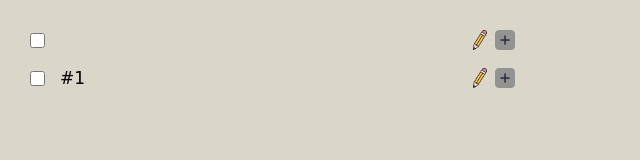
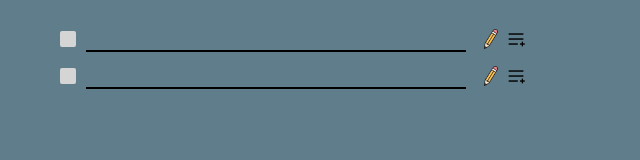
Before and after one commit to KaioBenevenuto/Task_list, a plain HTML site: page Lista/index.html in a window 1280 px wide. Both pictures are taken after a click on the button 505 px from the left and 40 px from the top of the page. Shown: the whole page, without its empty margins (0-640 px from the left). Drawn offline with Linux system fonts and the light colour scheme; a web font is replaced by a local one.

Commit message:
corrigi alguns erros e mudei o estilo da página que fica a lista

```diff
--- a/Lista/index.html
+++ b/Lista/index.html
@@ -4,6 +4,7 @@
   <meta charset="UTF-8">
   <meta name="viewport" content="width=device-width, initial-scale=1.0">
   <link rel="stylesheet" href="style.css">
+  <link rel="stylesheet" href="https://cdnjs.cloudflare.com/ajax/libs/font-awesome/6.6.0/css/all.min.css">
   <title></title>
 
   <link rel="preconnect" href="https://fonts.googleapis.com">
@@ -14,9 +15,9 @@
   <h1 id="listTitle"></h1>
 
   <div class="listaContainer"></div>
-    <div class="line">
+    <div class="line" style="display: none;">
       <input type="checkbox" class="checkbox">
-      <input type="text" class="text" autocomplete="off" disabled value="#1 ">
+      <input type="text" class="text" autocomplete="off" disabled>
       <button class="editarBtn"></button>
       <button class="adicionarBtn"></button>
       <button class="removerBtn" style="display: none;"></button>
--- a/Lista/script.js
+++ b/Lista/script.js
@@ -5,34 +5,20 @@ if (currentDivData && currentDivData.title) {
   h1.textContent = currentDivData.title
 }
 
-//Faz o risco no texto
-document.querySelector(".checkbox").addEventListener("change", function () {
-  const line = document.querySelector(".line").querySelector('.text')
-
-  if (this.checked) {
-    line.style.textDecoration = "line-through"
-    line.style.color = "rgba(138, 138, 138, 0.522)"
-  } else {
-    line.style.textDecoration = "none"
-    line.style.color = "black"
-  }
-})
-
 //Coloca o ícone nos buttons
 function btnImg(button) {
-  const altXlarg = "20px"
   let img = document.createElement("img")
 
   if (button.classList.contains("editarBtn")) {
     img.src = "../assets/pencil.png"
   } else if (button.classList.contains("adicionarBtn")) {
-    img.src = "../assets/adicionar.png"
+    img.src = "../assets/adicionar (2).png"
   } else if (button.classList.contains("removerBtn")) {
     img.src = "../assets/cancelar.png"
   }
 
-  img.style.width = altXlarg
-  img.style.height = altXlarg
+  img.style.width = "20px"
+  img.style.height = "20px"
   button.appendChild(img)
 }
 
@@ -43,7 +29,7 @@ function habilitarEdicao(event) {
   const editarBtn = line.querySelector(".editarBtn")
 
   inputTexto.disabled = false
-  editarBtn.style.transform = "scale(0.80)"
+  editarBtn.style.transform = "scale(0.60)"
   setTimeout(function () {
     editarBtn.style.transform = "scale(1)"
     inputTexto.focus()
@@ -74,7 +60,7 @@ function adicionarLinha() {
     const line = this.closest(".line").querySelector(".text")
     if (this.checked) {
       line.style.textDecoration = "line-through"
-      line.style.color = "rgba(138, 138, 138, 0.522)"
+      line.style.color = "#c2b79bab"
     } else {
       line.style.textDecoration = "none"
       line.style.color = "black"
@@ -89,20 +75,30 @@ function adicionarLinha() {
   const editarBtn = document.createElement("button")
   editarBtn.classList.add("editarBtn")
   editarBtn.addEventListener("click", habilitarEdicao)
-  btnImg(editarBtn) // Adiciona a imagem do botão
+  btnImg(editarBtn)
 
   const removerBtn = document.createElement("button")
   removerBtn.classList.add("removerBtn")
   removerBtn.style.display = "none"
   removerBtn.addEventListener("click", function () {
-    novaLinha.remove()
+    removerBtn.style.transform = "scale(0.80)"
+    setTimeout(function () {
+      removerBtn.style.transform = "scale(1)"
+      novaLinha.remove()
+    }, 100)
   })
-  btnImg(removerBtn) // Adiciona a imagem do botão
+  btnImg(removerBtn)
 
   const adicionarBtn = document.createElement("button")
   adicionarBtn.classList.add("adicionarBtn")
-  adicionarBtn.addEventListener("click", adicionarLinha)
-  btnImg(adicionarBtn) // Adiciona a imagem do botão
+  adicionarBtn.addEventListener("click", function () {
+    adicionarBtn.style.transform = "scale(0.80)"
+    setTimeout(function () {
+      adicionarLinha()
+      adicionarBtn.style.transform = "scale(1)"
+    }, 100)
+  })
+  btnImg(adicionarBtn)
 
   novaLinha.appendChild(checkbox)
   novaLinha.appendChild(inputTexto)
@@ -110,11 +106,9 @@ function adicionarLinha() {
   novaLinha.appendChild(adicionarBtn)
   novaLinha.appendChild(removerBtn)
 
-  // Mostrar o botão remover ao passar o mouse
+  // Mostrar o botão 'remover' ao passar o mouse
   novaLinha.addEventListener("mouseover", function () {
-    if (
-      novaLinha !== document.querySelector(".listaContainer .line") //Estava antes ".line:last-child"
-    ) {
+    if (novaLinha !== document.querySelector(".listaContainer .line")) {
       removerBtn.style.display = "inline-block"
     }
   })
@@ -127,13 +121,21 @@ function adicionarLinha() {
 }
 
 // Inicia ícones e eventos na primeira linha
-document.querySelectorAll('.line').forEach(line => {
-  line.querySelectorAll('button').forEach(button => btnImg(button))
-  line.querySelector('.editarBtn').addEventListener('click', habilitarEdicao)
-  line.querySelector('.adicionarBtn').addEventListener('click', adicionarLinha)
+document.querySelectorAll(".line").forEach((line) => {
+  line.querySelectorAll("button").forEach((button) => btnImg(button))
+  line.querySelector(".editarBtn").addEventListener("click", habilitarEdicao)
+  line.querySelector(".adicionarBtn").addEventListener("click", adicionarLinha)
 })
 
+adicionarLinha()
+document.querySelector(".editarBtn").addEventListener("click", habilitarEdicao)
+document.querySelector(".adicionarBtn").addEventListener("click", function () {
+  const adicionar = document.querySelector(".adicionarBtn")
+  adicionar.style.transform = "scale(0.80)"
+  setTimeout(function () {
+    adicionarLinha
+    adicionar.style.transform = "scale(1)"
+  }, 100)
+})
 
-document.querySelector('.editarBtn').addEventListener('click', habilitarEdicao)
-document.querySelector(".adicionarBtn").addEventListener("click", adicionarLinha)
-//Tenho que tirar a linha que eu crie no HTML sem apagar as classes
+//tenho que armazenar as mudanças feitas na página
--- a/Lista/style.css
+++ b/Lista/style.css
@@ -2,15 +2,15 @@
   padding: 0;
   margin: 0;
   box-sizing: border-box;
-}
-/*Background*/
-body{
-  background-color: #dad6ca;
-  padding: 20px 0 0 30px;
   user-select: none;
   -webkit-user-select: none;
   -moz-user-select: none;
   -ms-user-select: none;
+}
+/*Background*/
+body{
+  background-color: #3a5f6fce;
+  padding: 20px 0 0 30px;
 }
 /*Título*/
 h1{
@@ -20,17 +20,7 @@ h1{
 .line {
   display: flex;
   align-items: center;
-  margin: 5px 0 10px 0;
-}
-/* Oculta os botões de editar/remover quando não estiver com o mouse sobre */
-.line:hover .removerBtn {
-  display: inline-block;
-}
-/* Estilo dos inputs */
-input[type="text"] {
-  margin: 0 10px;
-  padding: 5px;
-  width: 400px;
+  margin: 5px 0 10px 30px;
 }
 /*Botões*/
 button {
@@ -47,37 +37,54 @@ button img {
   display: block;
 }
 
-.line {
-  display: flex;
-  align-items: center;
-  margin-bottom: 8px;
-}
-
-.adicionarBtn,
-.removerBtn {
-  display: inline-block;
-}
-
 .removerBtn {
   display: none;
 }
 /*Caixa de marcação*/
 .checkbox {
-  width: 15px;
-  height: 15px;
+  appearance: none;
+  -webkit-appearance: none;
+  border-radius: 2px;
+  width: 16px;
+  height: 16px;
   cursor: pointer;
+  background-color: #d5d5d5;
+  display: flex;
+  align-items: center;
+  justify-content: center;
   outline: none;
+}
+.checkbox:after{
+  font-family: 'Font Awesome 5 Free';
+  font-weight: 900;
+  font-size: 22px;
+  content: '\f00c';
+  color:white;
+  display: none;
+}
+.checkbox:hover {
+  background-color: #a5a5a5;
+}
+.checkbox:checked{
+  background-color: #5bcd3e;
+}
+.checkbox:checked::after{
+  display: block;
 }
 /*Linha de digitação*/
 .text{
 background-color: #0000;
 border: none;
-border-radius: 5px;
 font-size: 17px;
 font-family: cursive;
 cursor: pointer;
 transition: text-decoration 0.3s ease;
 color: black;
+margin: 0 10px;
+padding: 5px;
+width: 380px;
+border-bottom: 2px solid black;
+padding-bottom: 0;
 }
 .text:focus{
   outline: none;
```
Also changed, not shown: assets/adicionar (2).png (added), assets/adicionar.png (deleted), assets/cancelar.png.
